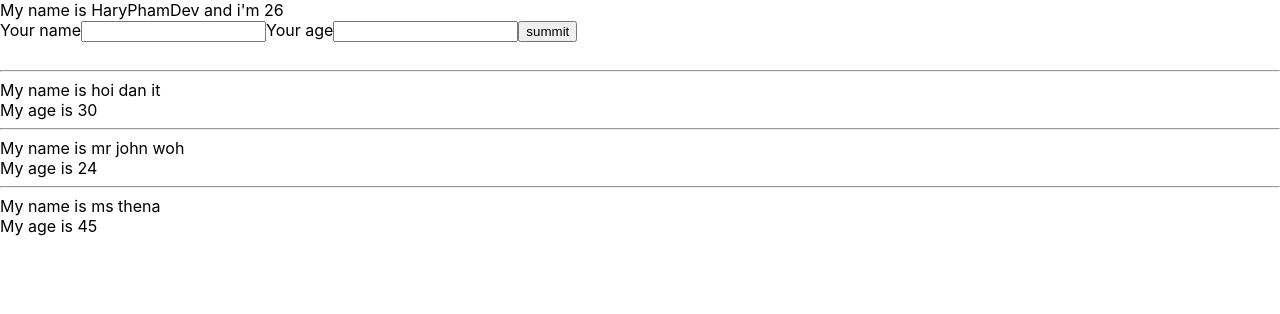
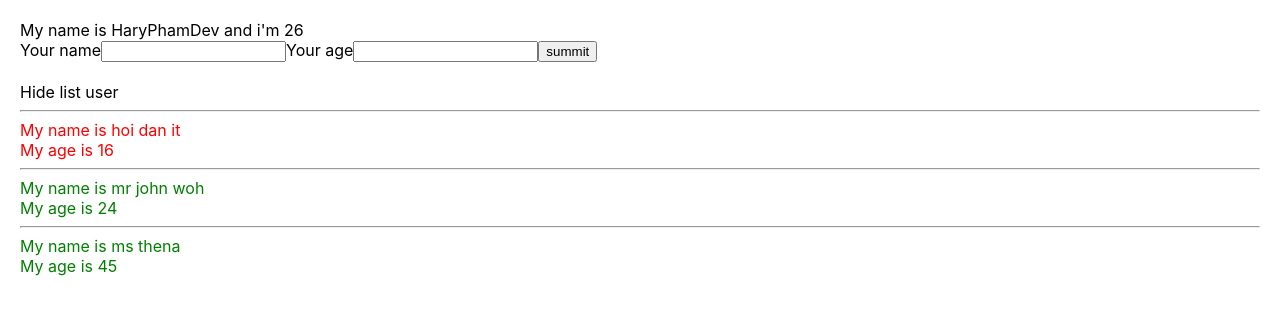
Before and after one commit to tmsoftwarevn/Landing-Page, a React (Create React App) app: page / in a window 1280 px wide. Shown: the top 314 px of the page. Built offline with nearby package versions, Linux system fonts and the light colour scheme.

Commit message:
video 25

```diff
--- a/src/App.css
+++ b/src/App.css
@@ -1,4 +1,14 @@
+.red {
+  color: red;
+}
+
+.green {
+  color: green;
+}
+
 body {
+  padding: 20px;
+
   margin: 0;
   font-family: -apple-system, BlinkMacSystemFont, 'Segoe UI', 'Roboto', 'Oxygen',
     'Ubuntu', 'Cantarell', 'Fira Sans', 'Droid Sans', 'Helvetica Neue',
@@ -46,6 +56,7 @@
   from {
     transform: rotate(0deg);
   }
+
   to {
     transform: rotate(360deg);
   }
--- a/src/components/DisplayInfo.js
+++ b/src/components/DisplayInfo.js
@@ -1,15 +1,32 @@
 
 import React from "react";
 class DisplayInfo extends React.Component {
+    state = {
+        isShowListUser: true
+    }
+    handleShowHide = () => {
+        this.setState({
+            isShowListUser: !this.state.isShowListUser
+        })
+    }
     render() {
         const { listUser } = this.props
         console.log(listUser)
         return (
             <div>
+                <div>
+                    <span onClick={() => { this.handleShowHide() }}>{
+                        this.state.isShowListUser === true ? "Hide list user" : "Show List user"
+                    }
+                    </span>
+                </div>
+                {this.state.isShowListUser &&
+                    <div>
+
                         {
                             listUser.map((user) => {
                                 return (
-                            <div key={user.id}>
+                                    <div key={user.id} className={+user.age > 18 ? "green" : "red"}>
                                         <hr></hr>
                                         <div>My name is {user.name}</div>
                                         <div>My age is {user.age}</div>
@@ -17,7 +34,8 @@
                                 )
                             })
                         }
-
+                    </div>
+                }
             </div>
         )
     }
--- a/src/components/MyComponent.js
+++ b/src/components/MyComponent.js
@@ -7,7 +7,7 @@
 class MyCompunent extends React.Component {
     state = {
         listUser: [
-            { id: 1, name: "hoi dan it", age: "30" },
+            { id: 1, name: "hoi dan it", age: "16" },
             { id: 2, name: "mr john woh", age: "24" },
             { id: 3, name: "ms thena", age: "45" }
         ]
--- a/src/index.js
+++ b/src/index.js
@@ -8,9 +8,9 @@
 const root = ReactDOM.createRoot(document.getElementById('root'));
 root.render(
   <Provider store={store}>
-    <React.StrictMode>
-      <App />
-    </React.StrictMode>
+    {/* <React.StrictMode> */}
+    <App />
+    {/* </React.StrictMode> */}
   </Provider>
 );
 
```
Lines whose indentation alone changed are shown as unchanged.
